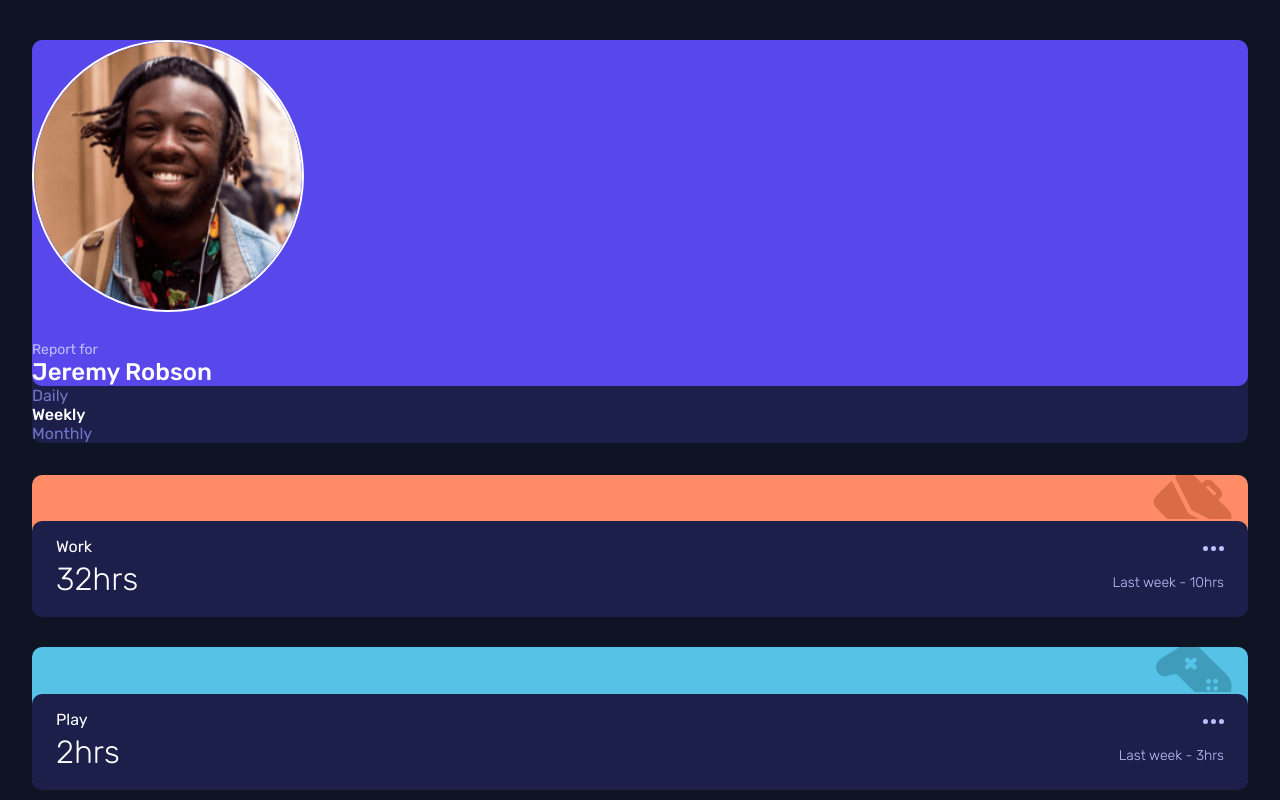
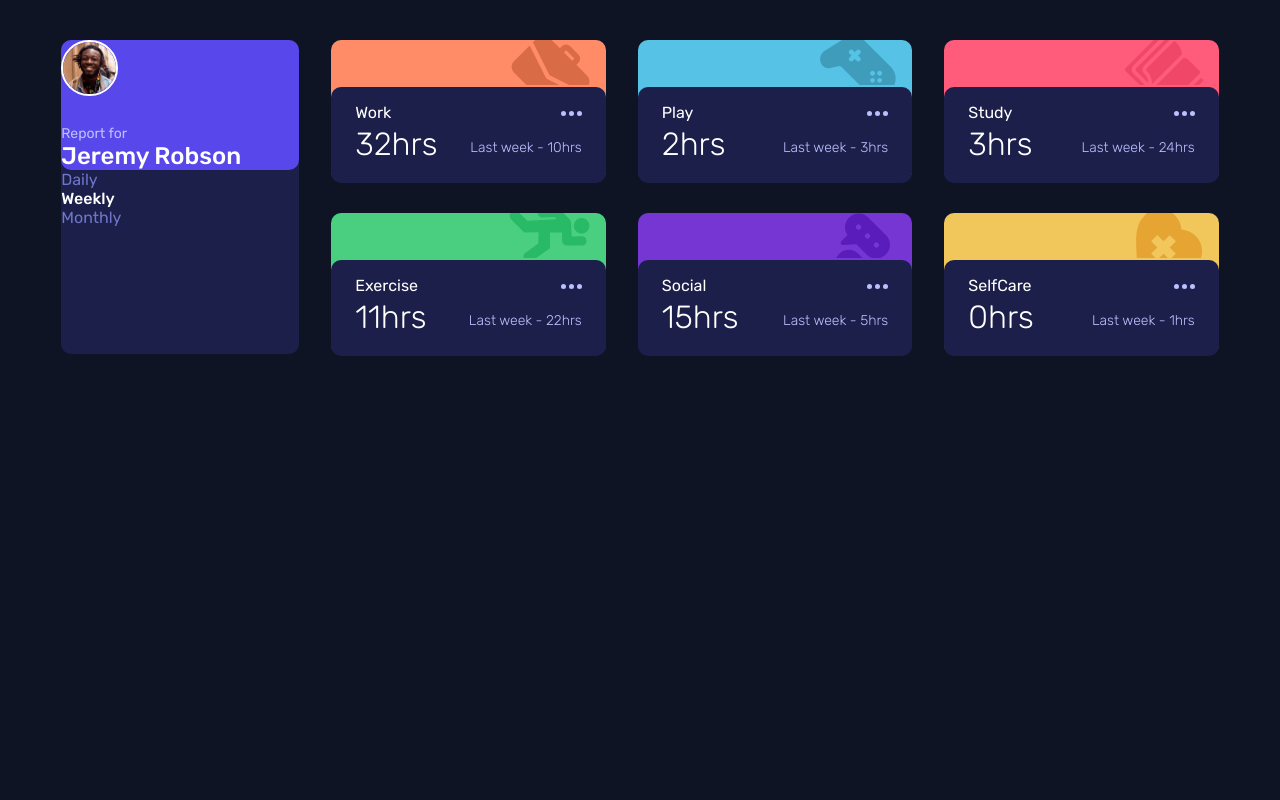
Before and after one commit to Sebosun/frontend-mentor-, a React (Vite) app: page / in a window 1280 px wide. Shown: the top 800 px of the page. Built offline with nearby package versions, Linux system fonts and the light colour scheme.

Commit message:
adjusting display on mobile to flex

```diff
--- a/src/App.scss
+++ b/src/App.scss
@@ -5,15 +5,38 @@
   color: #eee;
   font-weight: 300;
   padding: 0;
-  margin: 0;
+  margin-inline: auto;
 }
 
 .wrapper {
   padding: 2em;
   padding-top: 40px;
-  display: flex;
-  flex-direction: column;
   gap: 2em;
+  margin-inline: auto;
+
+  @media (min-width: 640px) {
+    display: flex;
+    flex-direction: row;
+    width: fit-content;
+
+    .cards {
+      display: grid;
+      grid-template-rows: repeat(2, 1fr);
+      grid-template-columns: repeat(3, 1fr);
+      gap: 2em;
+    }
+  }
+
+  @media (max-width: 640px) {
+    display: flex;
+    flex-direction: column;
+
+    .cards {
+      display: flex;
+      flex-direction: column;
+      gap: 2em;
+    }
+  }
 }
 
 h1 {
--- a/src/App.tsx
+++ b/src/App.tsx
@@ -14,6 +14,7 @@ function App() {
     <div className="App">
       <div className="wrapper">
         <Report name="Jeremy Robson" image={jeremy} active="weekly" />
+        <div className="cards">
           <Card icon={work} activity="work" hours={32} last_week={10} />
           <Card icon={play} activity="play" hours={2} last_week={3} />
           <Card icon={study} activity="study" hours={3} last_week={24} />
@@ -22,6 +23,7 @@ function App() {
           <Card icon={selfCare} activity="selfCare" hours={0} last_week={1} />
         </div>
       </div>
+    </div>
   );
 }
 
```
Lines whose indentation alone changed are shown as unchanged.
